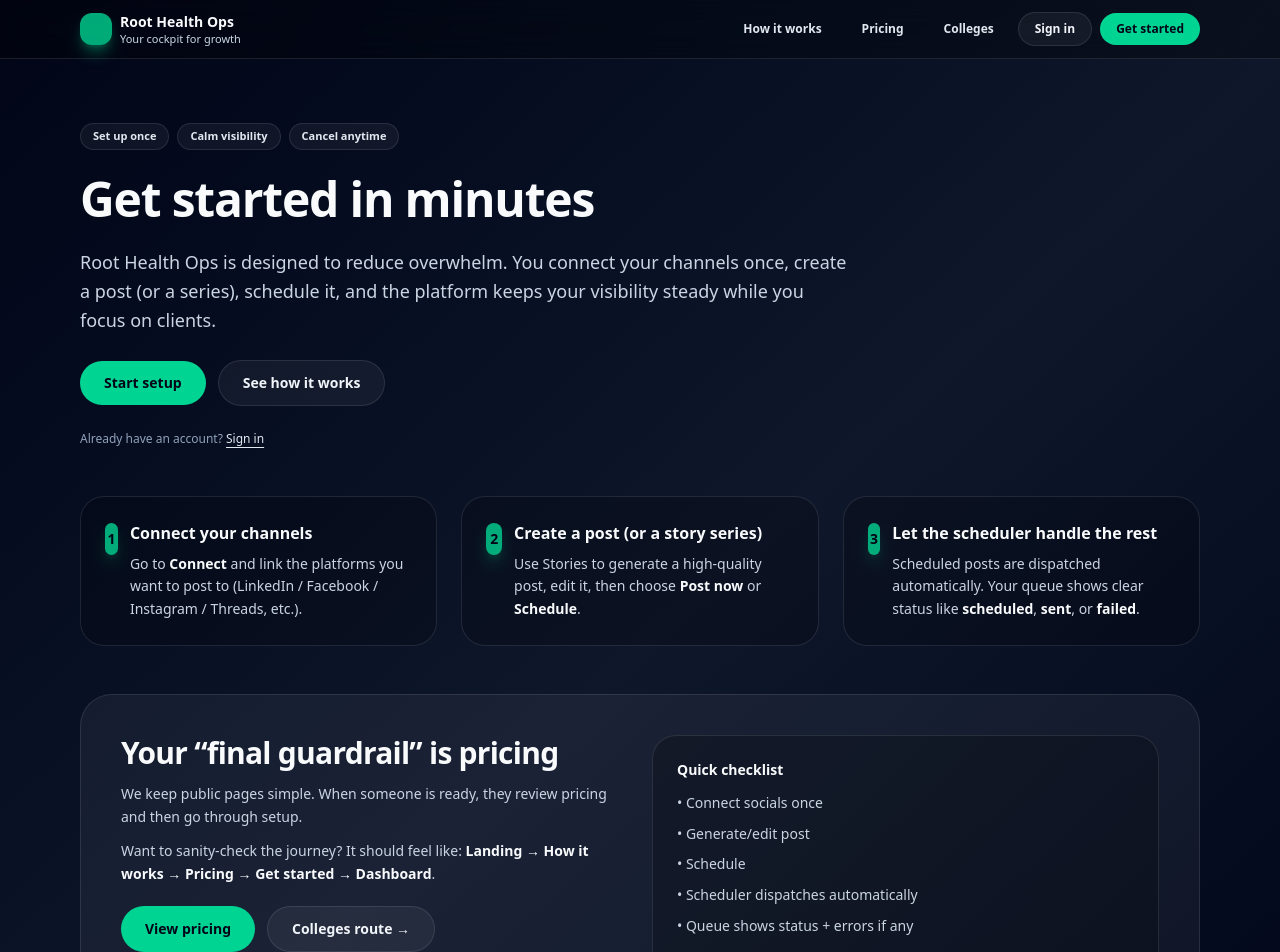
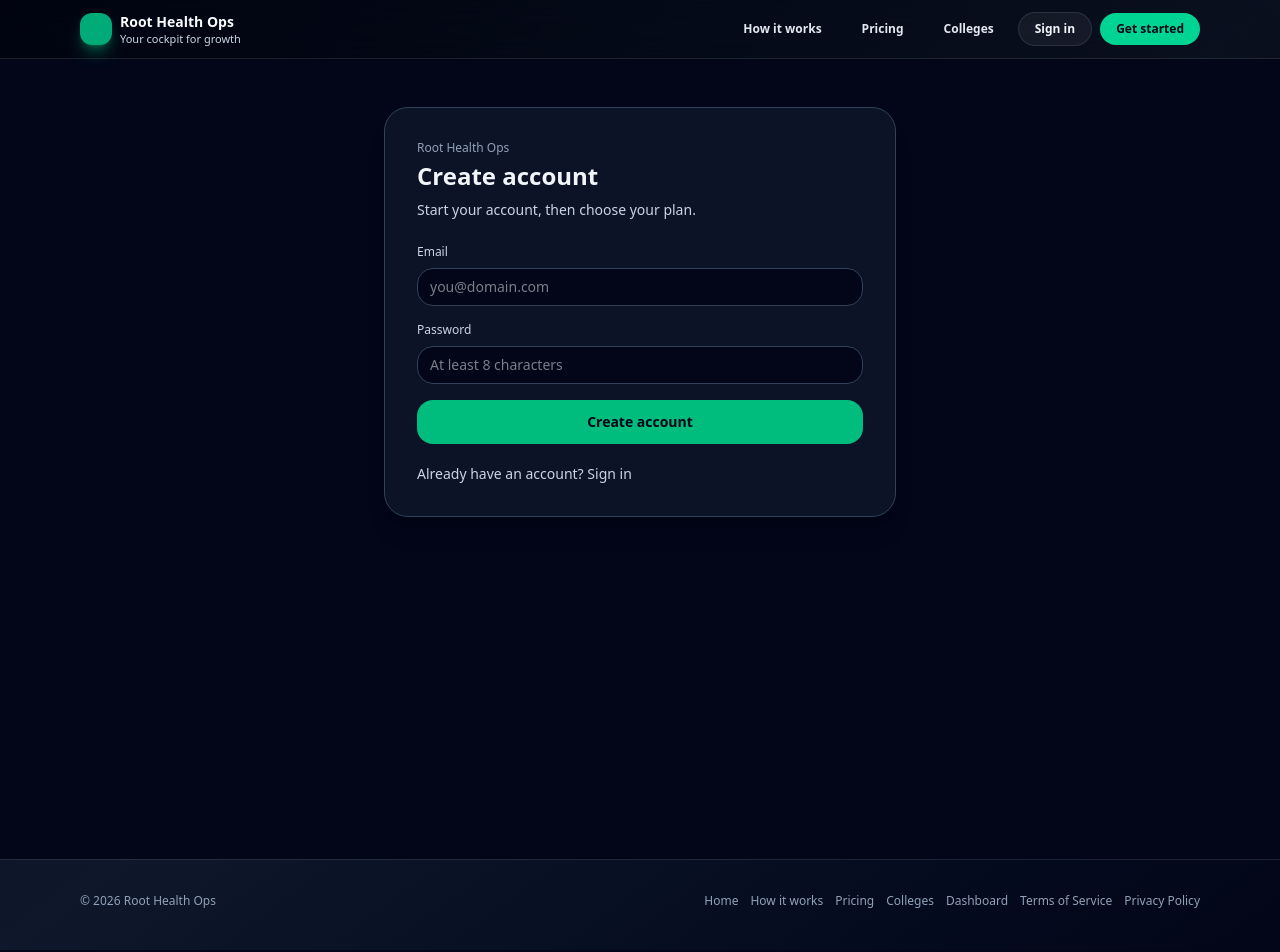
Before and after one commit to Hypnohippy/root-health-ops-dashboard1, a Next.js app: page /get-started in a window 1280 px wide. Shown: the top 952 px of the page. Built offline with nearby package versions, Linux system fonts and the light colour scheme.

Commit message:
Update page.tsx

```diff
--- a/app/(marketing)/get-started/page.tsx
+++ b/app/(marketing)/get-started/page.tsx
@@ -1,194 +1,122 @@
-// app/(marketing)/get-started/page.tsx
+// app/get-started/page.tsx
+"use client";
+
+import { useState } from "react";
 import Link from "next/link";
-import React from "react";
+import { supabaseBrowser } from "../../lib/supabaseBrowser";
 
-function Pill({ children }: { children: React.ReactNode }) {
+export default function GetStartedPage() {
+  const [email, setEmail] = useState("");
+  const [password, setPassword] = useState("");
+  const [status, setStatus] = useState("");
+  const [busy, setBusy] = useState(false);
+
+  async function handleSignUp(e: React.FormEvent) {
+    e.preventDefault();
+    setStatus("");
+
+    const userEmail = email.trim();
+    const userPassword = password;
+
+    if (!userEmail || !userPassword) {
+      setStatus("Please enter email and password.");
+      return;
+    }
+
+    if (userPassword.length < 8) {
+      setStatus("Use at least 8 characters.");
+      return;
+    }
+
+    setBusy(true);
+
+    try {
+      const { data, error } = await supabaseBrowser.auth.signUp({
+        email: userEmail,
+        password: userPassword,
+        options: {
+          emailRedirectTo: "https://roothealthops.com/signin",
+        },
+      });
+
+      if (error) {
+        setStatus(error.message || "Sign up failed.");
+        setBusy(false);
+        return;
+      }
+
+      if (data.session) {
+        setStatus("Account created. Redirecting…");
+        window.location.href = "/pricing";
+        return;
+      }
+
+      setStatus("Account created. Check your email to confirm your account.");
+      setBusy(false);
+    } catch (err: any) {
+      setStatus(err?.message || "Sign up failed.");
+      setBusy(false);
+    }
+  }
+
   return (
-    <span className="inline-flex items-center rounded-full border border-white/10 bg-white/5 px-3 py-1 text-[11px] font-semibold text-slate-200">
-      {children}
-    </span>
+    <main className="min-h-screen bg-slate-950 text-slate-100 px-4 py-12">
+      <div className="mx-auto w-full max-w-lg rounded-3xl border border-slate-700 bg-slate-900/80 p-6 md:p-8 shadow-xl">
+        <div className="text-xs text-slate-400">Root Health Ops</div>
+        <h1 className="mt-1 text-2xl font-semibold">Create account</h1>
+        <p className="mt-2 text-sm text-slate-300">
+          Start your account, then choose your plan.
+        </p>
+
+        <form onSubmit={handleSignUp} className="mt-6 grid gap-4">
+          <div>
+            <label className="block text-xs font-medium text-slate-300">
+              Email
+            </label>
+            <input
+              value={email}
+              onChange={(e) => setEmail(e.target.value)}
+              autoComplete="email"
+              placeholder="you@domain.com"
+              className="mt-2 w-full rounded-2xl border border-slate-700 bg-slate-950 px-3 py-2 text-sm outline-none focus:border-emerald-500 focus:ring-1 focus:ring-emerald-500"
+            />
+          </div>
+
+          <div>
+            <label className="block text-xs font-medium text-slate-300">
+              Password
+            </label>
+            <input
+              value={password}
+              onChange={(e) => setPassword(e.target.value)}
+              type="password"
+              autoComplete="new-password"
+              placeholder="At least 8 characters"
+              className="mt-2 w-full rounded-2xl border border-slate-700 bg-slate-950 px-3 py-2 text-sm outline-none focus:border-emerald-500 focus:ring-1 focus:ring-emerald-500"
+            />
+          </div>
+
+          <button
+            type="submit"
+            disabled={busy}
+            className="rounded-2xl bg-emerald-500 px-5 py-3 text-sm font-semibold text-slate-950 hover:bg-emerald-400 disabled:opacity-60"
+          >
+            {busy ? "Creating account…" : "Create account"}
+          </button>
+
+          {status ? (
+            <div className="rounded-2xl border border-slate-700 bg-slate-950 px-4 py-3 text-sm text-slate-200">
+              {status}
+            </div>
+          ) : null}
+
+          <div className="text-sm pt-1">
+            <Link href="/signin" className="text-slate-300 hover:text-slate-100">
+              Already have an account? Sign in
+            </Link>
+          </div>
+        </form>
+      </div>
+    </main>
   );
 }
-
-function Step({
-  num,
-  title,
-  body,
-}: {
-  num: string;
-  title: string;
-  body: React.ReactNode;
-}) {
-  return (
-    <div className="rounded-3xl border border-white/10 bg-black/20 p-6">
-      <div className="flex items-start gap-3">
-        <div className="mt-0.5 inline-flex h-8 w-8 items-center justify-center rounded-xl bg-emerald-400/80 text-sm font-extrabold text-slate-950 shadow-lg shadow-emerald-500/30">
-          {num}
-        </div>
-        <div>
-          <div className="text-base font-semibold text-slate-50">{title}</div>
-          <div className="mt-2 text-sm leading-relaxed text-slate-300">{body}</div>
-        </div>
-      </div>
-    </div>
-  );
-}
-
-export default function GetStartedPage() {
-  return (
-    <div className="min-h-screen bg-gradient-to-br from-slate-950 via-slate-900 to-slate-950 text-slate-50">
-      <main className="mx-auto max-w-6xl px-4 py-12 md:py-16 space-y-12">
-        <section className="space-y-6">
-          <div className="flex flex-wrap gap-2">
-            <Pill>Set up once</Pill>
-            <Pill>Calm visibility</Pill>
-            <Pill>Cancel anytime</Pill>
-          </div>
-
-          <h1 className="text-4xl md:text-5xl font-semibold tracking-tight leading-[1.05]">
-            Get started in minutes
-          </h1>
-
-          <p className="max-w-3xl text-base md:text-lg text-slate-300 leading-relaxed">
-            Root Health Ops is designed to reduce overwhelm. You connect your channels once,
-            create a post (or a series), schedule it, and the platform keeps your visibility
-            steady while you focus on clients.
-          </p>
-
-          <div className="flex flex-wrap items-center gap-3">
-            <Link
-              href="/dashboard/connect"
-              className="inline-flex items-center justify-center rounded-full bg-emerald-400 px-6 py-3 text-sm font-semibold text-slate-950 hover:bg-emerald-300"
-            >
-              Start setup
-            </Link>
-
-            <Link
-              href="/how-it-works"
-              className="inline-flex items-center justify-center rounded-full border border-white/10 bg-white/5 px-6 py-3 text-sm font-semibold text-slate-100 hover:bg-white/10"
-            >
-              See how it works
-            </Link>
-          </div>
-
-          <div className="text-[12px] text-slate-400">
-            Already have an account?{" "}
-            <Link href="/dashboard" className="text-slate-200 underline underline-offset-4">
-              Sign in
-            </Link>
-          </div>
-        </section>
-
-        <section className="grid gap-6 lg:grid-cols-3">
-          <Step
-            num="1"
-            title="Connect your channels"
-            body={
-              <>
-                Go to <span className="text-slate-50 font-semibold">Connect</span> and link the platforms
-                you want to post to (LinkedIn / Facebook / Instagram / Threads, etc.).
-              </>
-            }
-          />
-          <Step
-            num="2"
-            title="Create a post (or a story series)"
-            body={
-              <>
-                Use Stories to generate a high-quality post, edit it, then choose{" "}
-                <span className="text-slate-50 font-semibold">Post now</span> or{" "}
-                <span className="text-slate-50 font-semibold">Schedule</span>.
-              </>
-            }
-          />
-          <Step
-            num="3"
-            title="Let the scheduler handle the rest"
-            body={
-              <>
-                Scheduled posts are dispatched automatically. Your queue shows clear status like{" "}
-                <span className="text-slate-50 font-semibold">scheduled</span>,{" "}
-                <span className="text-slate-50 font-semibold">sent</span>, or{" "}
-                <span className="text-slate-50 font-semibold">failed</span>.
-              </>
-            }
-          />
-        </section>
-
-        <section className="rounded-[32px] border border-white/10 bg-white/5 p-8 md:p-10">
-          <div className="grid gap-6 lg:grid-cols-2 lg:items-start">
-            <div>
-              <div className="text-2xl md:text-3xl font-semibold tracking-tight">
-                Your “final guardrail” is pricing
-              </div>
-              <p className="mt-3 text-sm text-slate-300 leading-relaxed">
-                We keep public pages simple. When someone is ready, they review pricing and then
-                go through setup.
-              </p>
-              <p className="mt-3 text-sm text-slate-300 leading-relaxed">
-                Want to sanity-check the journey? It should feel like:{" "}
-                <span className="text-slate-50 font-semibold">
-                  Landing → How it works → Pricing → Get started → Dashboard
-                </span>
-                .
-              </p>
-              <div className="mt-5 flex flex-wrap gap-3">
-                <Link
-                  href="/pricing"
-                  className="inline-flex items-center justify-center rounded-full bg-emerald-400 px-6 py-3 text-sm font-semibold text-slate-950 hover:bg-emerald-300"
-                >
-                  View pricing
-                </Link>
-                <Link
-                  href="/colleges"
-                  className="inline-flex items-center justify-center rounded-full border border-white/10 bg-white/5 px-6 py-3 text-sm font-semibold text-slate-100 hover:bg-white/10"
-                >
-                  Colleges route →
-                </Link>
-              </div>
-            </div>
-
-            <div className="rounded-3xl border border-white/10 bg-black/20 p-6">
-              <div className="text-sm font-semibold text-slate-50">
-                Quick checklist
-              </div>
-              <ul className="mt-3 space-y-2 text-sm text-slate-300 leading-relaxed">
-                <li>• Connect socials once</li>
-                <li>• Generate/edit post</li>
-                <li>• Schedule</li>
-                <li>• Scheduler dispatches automatically</li>
-                <li>• Queue shows status + errors if any</li>
-              </ul>
-              <div className="mt-4 text-[11px] text-slate-500">
-                This page is intentionally lightweight and human — not a feature dump.
-              </div>
-            </div>
-          </div>
-        </section>
-
-        <footer className="border-t border-white/10 pt-8 pb-10 text-[12px] text-slate-400">
-          <div className="flex flex-col md:flex-row md:items-center md:justify-between gap-3">
-            <div>© {new Date().getFullYear()} Root Health Ops</div>
-            <div className="flex flex-wrap gap-3">
-              <Link href="/" className="hover:text-slate-200">
-                Home
-              </Link>
-              <Link href="/how-it-works" className="hover:text-slate-200">
-                How it works
-              </Link>
-              <Link href="/pricing" className="hover:text-slate-200">
-                Pricing
-              </Link>
-              <Link href="/colleges" className="hover:text-slate-200">
-                Colleges
-              </Link>
-              <Link href="/dashboard" className="hover:text-slate-200">
-                Dashboard
-              </Link>
-            </div>
-          </div>
-        </footer>
-      </main>
-    </div>
-  );
-}
```
